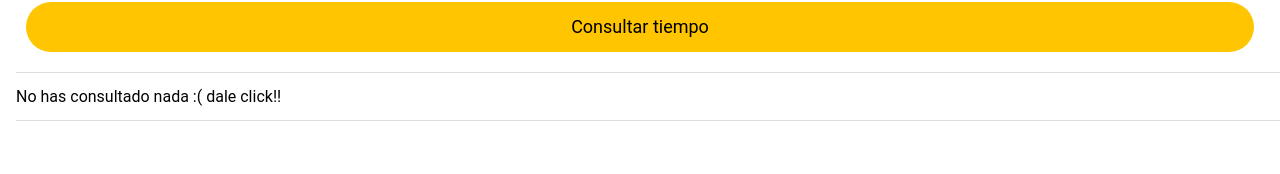
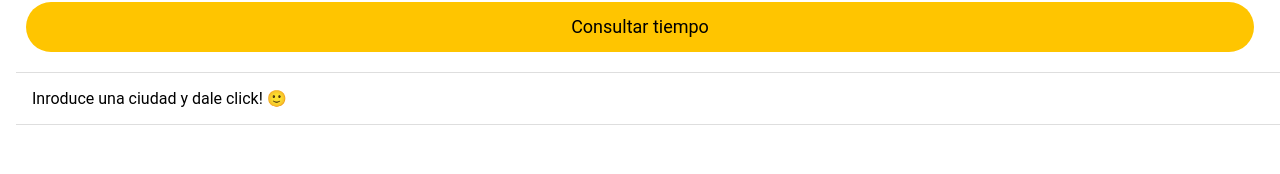
Before and after one commit to jordisanchezntq/open-meteo, a React (Vite) app: page /dashboard in a window 1280 px wide. Shown: the part 203-377 px from the top of the page. Built offline with nearby package versions, Linux system fonts and the light colour scheme; no server answers.

Commit message:
fixing some text

```diff
--- a/src/components/DashboardCard.jsx
+++ b/src/components/DashboardCard.jsx
@@ -21,7 +21,7 @@ const DashboardCard = ({temperature, location}) => {
         </IonCardHeader>
         <IonCardContent className='ion-text-center'>
           <ul style={{listStyle: 'none', textAlign: 'start', padding: 0}}>
-            <IonItemDivider color={'warning'}>
+            <IonItemDivider color={'dark'}>
               <TemperatureList>
                 Ciudad consultada: <br />
                 {location.results && location.results[0].name}
@@ -34,7 +34,7 @@ const DashboardCard = ({temperature, location}) => {
             </IonItemDivider>
             <IonItemDivider color={'secondary'}>
               <TemperatureList>
-                Temp. mínimo {minTemp} &deg;C
+                Temp. mínima {minTemp} &deg;C
               </TemperatureList>
             </IonItemDivider>
           </ul>
--- a/src/pages/Dashboard.jsx
+++ b/src/pages/Dashboard.jsx
@@ -55,8 +55,8 @@ const Dashboard = () => {
               )
               : (
                 <IonItem>
-                  <IonText style={{ fontSize: '16px'}}>
-                    No has consultado nada :( dale click!!
+                  <IonText className='ion-padding' style={{ fontSize: '16px'}}>
+                    Inroduce una ciudad y dale click! 🙂
                   </IonText>
                 </IonItem>
             )
```
